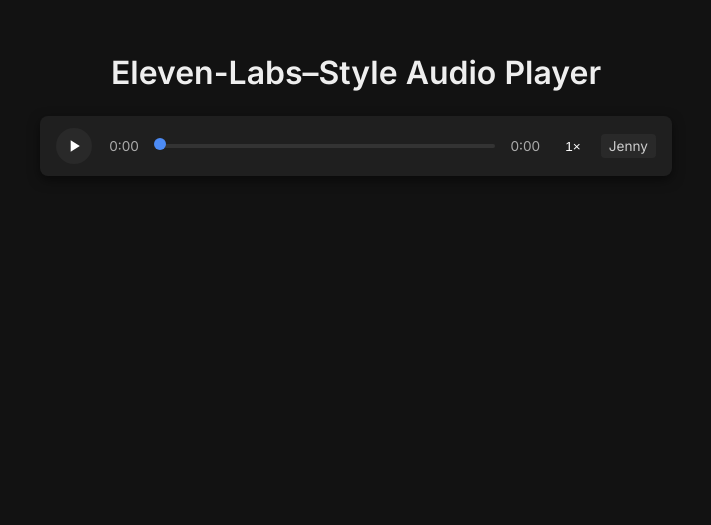
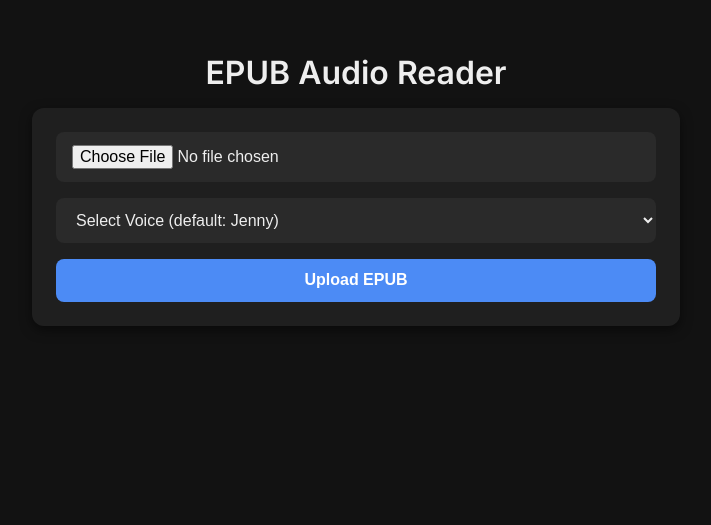
Before and after one commit to 64Alfred64/epub-audiobook, a Flask app: page / in a window 1280 px wide. Shown: the top 525 px of the page, without its empty margins (284-995 px from the left). Run offline with Flask 3, Linux system fonts and the light colour scheme; parts of the project's set-up code (start-up, migrations or seed data) failed here and were passed over.

Commit message:
Update index.html

```diff
--- a/templates/index.html
+++ b/templates/index.html
@@ -3,182 +3,284 @@
 <head>
   <meta charset="UTF-8"/>
   <meta name="viewport" content="width=device-width, initial-scale=1"/>
-  <title>Eleven-Labs Style Audio Player</title>
+  <title>EPUB Audio Reader</title>
   <link href="https://fonts.googleapis.com/css2?family=Inter:wght@400;600&display=swap" rel="stylesheet"/>
   <style>
+    /* DARK THEME + FONT */
     body {
       font-family: 'Inter', sans-serif;
-      background-color: #121212;
+      background: #121212;
       color: #eee;
-      margin: 0;
-      padding: 2rem;
-      display: flex;
-      flex-direction: column;
-      align-items: center;
+      margin: 0; padding: 2rem;
+      display: flex; flex-direction: column; align-items: center;
       min-height: 100vh;
     }
-    h1 {
-      font-weight: 700;
-      margin-bottom: 1.5rem;
+    h1 { font-weight: 700; margin-bottom: 1rem; }
+
+    /* UPLOAD FORM */
+    form {
+      background: #1f1f1f; padding: 1.5rem; border-radius: 12px;
+      max-width: 600px; width: 100%; display: flex;
+      flex-direction: column; gap: 1rem;
+      box-shadow: 0 4px 12px rgba(0,0,0,0.5);
+    }
+    input[type="file"], select, button {
+      font-size: 1rem; padding: 0.8rem 1rem;
+      border: none; border-radius: 8px;
+    }
+    input[type="file"], select {
+      background: #2a2a2a; color: #eee; cursor: pointer;
+    }
+    button {
+      background: #4c8bf5; color: #fff; font-weight: 600;
+      cursor: pointer; transition: background 0.2s;
+    }
+    button:hover { background: #3a6fe2; }
+
+    /* STATUS & TEXT DISPLAY */
+    #status { margin-top: 1rem; font-style: italic; color: #ccc; }
+    #textDisplay {
+      margin-top: 2rem; max-width: 800px; width: 100%;
     }
 
-    /* Eleven-Labs–Style Audio Player Controls */
-    .eleven-player {
-      display: flex;
-      align-items: center;
-      background: #1f1f1f;
-      padding: 0.75rem 1rem;
-      border-radius: 8px;
-      font-family: 'Inter', sans-serif;
-      gap: 0.75rem;
-      max-width: 600px;
-      width: 100%;
-      box-shadow: 0 4px 12px rgba(0,0,0,0.5);
+    /* PARAGRAPH STYLING */
+    #textDisplay p {
+      text-indent: 1.5em;
+      margin: 1em 0;
+      line-height: 1.6;
+      text-align: justify;
+      cursor: pointer;
+      position: relative;
+    }
+    /* drop cap on first paragraph */
+    #textDisplay p:first-of-type::first-letter {
+      float: left; font-size: 3rem; line-height: 1;
+      padding-right: 0.1em; color: #4c8bf5;
+    }
+    /* highlight the active paragraph */
+    .highlight {
+      background: rgba(76,139,245,0.2);
+      border-left: 4px solid #4c8bf5;
+      padding-left: 0.5em;
     }
 
+    /* ELEVEN-LABS STYLE PLAYER */
+    .eleven-player {
+      display: none; /* shown after upload */
+      align-items: center; background: #1f1f1f;
+      padding: 0.75rem 1rem; border-radius: 8px;
+      gap: 0.75rem; max-width: 600px; width: 100%;
+      box-shadow: 0 4px 12px rgba(0,0,0,0.5);
+      margin-top: 2rem;
+    }
     .eleven-player .play-btn {
-      width: 36px; height: 36px;
-      background: #292929;
-      border: none;
-      border-radius: 50%;
-      display: grid;
-      place-items: center;
-      cursor: pointer;
-      transition: background 0.2s;
+      width:36px; height:36px; background:#292929;
+      border:none; border-radius:50%; display:grid;
+      place-items:center; cursor:pointer; transition:background 0.2s;
     }
-    .eleven-player .play-btn:hover {
-      background: #3a3a3a;
+    .eleven-player .play-btn:hover { background:#3a3a3a; }
+    .eleven-player .play-btn svg { width:20px; height:20px; fill:#fff }
+    .eleven-player .progress-group {
+      flex:1; display:flex; align-items:center; gap:0.5rem;
     }
-    .eleven-player .play-btn svg {
-      width: 20px; height: 20px;
-      fill: #fff;
+    .eleven-player .time {
+      width:2.5rem; text-align:center; font-size:0.85rem; color:#aaa;
     }
-
-    .eleven-player .progress-group {
-      flex: 1;
-      display: flex;
-      align-items: center;
-      gap: 0.5rem;
+    .eleven-player .progress {
+      flex:1; height:4px; background:#333; border-radius:2px;
+      -webkit-appearance:none; cursor:pointer;
     }
-    .eleven-player .progress-group .time {
-      font-size: 0.85rem;
-      color: #aaa;
-      width: 2.5rem;
-      text-align: center;
+    .eleven-player .progress::-webkit-slider-thumb {
+      -webkit-appearance:none; width:12px; height:12px;
+      background:#4c8bf5; border-radius:50%; margin-top:-4px;
     }
-    .eleven-player .progress-group .progress {
-      -webkit-appearance: none;
-      appearance: none;
-      flex: 1;
-      height: 4px;
-      background: #333;
-      border-radius: 2px;
-      cursor: pointer;
-    }
-    .eleven-player .progress-group .progress::-webkit-slider-thumb {
-      -webkit-appearance: none;
-      appearance: none;
-      width: 12px; height: 12px;
-      background: #4c8bf5;
-      border-radius: 50%;
-      margin-top: -4px;
-    }
-
     .eleven-player .speed-btn {
-      background: none;
-      border: none;
-      color: #fff;
-      font-size: 0.85rem;
-      cursor: pointer;
-      padding: 0.25rem 0.5rem;
-      border-radius: 4px;
-      transition: background 0.2s;
+      background:none; border:none; color:#fff;
+      font-size:0.85rem; padding:0.25rem 0.5rem;
+      border-radius:4px; cursor:pointer;
+      transition:background 0.2s;
     }
     .eleven-player .speed-btn:hover {
-      background: rgba(255,255,255,0.1);
+      background:rgba(255,255,255,0.1);
     }
-
     .eleven-player .voice-label {
-      font-size: 0.85rem;
-      color: #ccc;
-      padding: 0.25rem 0.5rem;
-      background: #292929;
-      border-radius: 4px;
+      font-size:0.85rem; color:#ccc;
+      background:#292929; padding:0.25rem 0.5rem;
+      border-radius:4px;
     }
   </style>
 </head>
 <body>
 
-  <h1>Eleven-Labs–Style Audio Player</h1>
+  <h1>EPUB Audio Reader</h1>
 
+  <form id="uploadForm">
+    <input type="file" name="file" accept=".epub" required/>
+    <select id="voiceSelect" name="voice">
+      <option value="">Select Voice (default: Jenny)</option>
+    </select>
+    <button type="submit">Upload EPUB</button>
+  </form>
+
+  <div id="status"></div>
+  <div id="textDisplay"></div>
+
+  <!-- Eleven-Labs–Style Player -->
   <div class="eleven-player">
     <button class="play-btn" aria-label="Play/Pause">
       <svg viewBox="0 0 24 24"><path d="M8 5v14l11-7z"/></svg>
     </button>
-
     <div class="progress-group">
       <span class="time current">0:00</span>
       <input type="range" class="progress" min="0" max="100" value="0"/>
       <span class="time total">0:00</span>
     </div>
-
     <button class="speed-btn">1×</button>
     <div class="voice-label">Jenny</div>
   </div>
 
   <script>
-    // Grab controls
-    const playBtn     = document.querySelector('.eleven-player .play-btn');
-    const progress    = document.querySelector('.eleven-player .progress');
-    const currentTime = document.querySelector('.eleven-player .current');
-    const totalTime   = document.querySelector('.eleven-player .total');
-    const speedBtn    = document.querySelector('.eleven-player .speed-btn');
-    const voiceLabel  = document.querySelector('.eleven-player .voice-label');
+  // VOICE DROPDOWN
+  const voices = [
+    "en-AU-NatashaNeural","en-AU-WilliamNeural",
+    "en-CA-ClaraNeural","en-CA-LiamNeural",
+    "en-GB-LibbyNeural","en-GB-RyanNeural","en-GB-SoniaNeural",
+    "en-IN-NeerjaNeural","en-IN-PriyaNeural",
+    "en-US-AriaNeural","en-US-GuyNeural","en-US-JennyNeural",
+    "en-US-MichelleNeural","en-US-TonyNeural"
+  ];
+  const voiceSelect = document.getElementById('voiceSelect');
+  voices.forEach(v=>{
+    const o=document.createElement('option');
+    o.value=v; o.textContent=v;
+    voiceSelect.appendChild(o);
+  });
 
-    // Create audio element
+  // APP STATE
+  let uploadId, chunks = [], cache = {}, currentIdx=0, playingSeq=false;
+  const form       = document.getElementById('uploadForm');
+  const statusDiv  = document.getElementById('status');
+  const textDiv    = document.getElementById('textDisplay');
+  const player     = document.querySelector('.eleven-player');
+  const playBtn    = player.querySelector('.play-btn');
+  const prog       = player.querySelector('.progress');
+  const curTime    = player.querySelector('.current');
+  const totTime    = player.querySelector('.total');
+  const speedBtn   = player.querySelector('.speed-btn');
+  const voiceLabel = player.querySelector('.voice-label');
+
+  // HTML5 Audio
   const audio = new Audio();
-    audio.src = 'YOUR_AUDIO_FILE_URL.mp3'; // ← Replace with your URL
   audio.preload = 'metadata';
 
-    // Once metadata is loaded, display total duration
-    audio.onloadedmetadata = () => {
-      const t = Math.floor(audio.duration);
-      totalTime.textContent =
-        `${Math.floor(t/60)}:${String(t%60).padStart(2,'0')}`;
+  // UPLOAD => EXTRACT + RENDER PARAGRAPHS
+  form.addEventListener('submit', async e=>{
+    e.preventDefault();
+    statusDiv.textContent = 'Extracting text…';
+    textDiv.innerHTML = '';
+    player.style.display = 'none';
+    cache = {};
+    const fd = new FormData(form);
+    const res = await fetch('/upload',{method:'POST',body:fd});
+    if(!res.ok){
+      statusDiv.textContent = `Error: ${await res.text()}`;
+      return;
+    }
+    const data = await res.json();
+    uploadId = data.upload_id;
+    chunks = data.text_chunks;
+    statusDiv.textContent = 'Click any paragraph to start reading.';
+    chunks.forEach((c,i)=>{
+      const p = document.createElement('p');
+      p.textContent = c;
+      p.dataset.index = i;
+      textDiv.appendChild(p);
+    });
+  });
+
+  // CLICK PARA => BEGIN CONTINUOUS PLAYBACK
+  textDiv.addEventListener('click', e=>{
+    if(e.target.tagName !== 'P') return;
+    startSequence(+e.target.dataset.index);
+  });
+
+  // FETCH & CACHE A CHUNK
+  function fetchChunk(i){
+    if(cache[i]) return Promise.resolve(cache[i]);
+    return fetch('/chunk',{
+      method:'POST',
+      headers:{'Content-Type':'application/json'},
+      body: JSON.stringify({upload_id:uploadId,index:i})
+    })
+    .then(r=>r.ok? r.blob(): Promise.reject(r.statusText))
+    .then(blob=>{
+      const url = URL.createObjectURL(blob);
+      cache[i] = url;
+      return url;
+    });
+  }
+
+  // PLAY FROM INDEX, CHAIN INTO NEXT
+  function startSequence(idx){
+    playingSeq = true;
+    currentIdx = idx;
+    voiceLabel.textContent = voiceSelect.value||'Jenny';
+    player.style.display = 'flex';
+    playChunk(idx);
+  }
+
+  function playChunk(i){
+    // highlight
+    textDiv.querySelectorAll('p').forEach(p=>p.classList.remove('highlight'));
+    const p = textDiv.querySelector(`p[data-index="${i}"]`);
+    if(p) p.classList.add('highlight');
+    // load + play
+    fetchChunk(i).then(url=>{
+      audio.src = url;
+      audio.play();
+      // set up times
+    });
+  }
+
+  // CHAIN NEXT CHUNK ON END
+  audio.onended = ()=>{
+    if(playingSeq && currentIdx+1 < chunks.length){
+      currentIdx++;
+      playChunk(currentIdx);
+    } else {
+      playingSeq = false;
+    }
   };
 
-    // Update current time & slider as audio plays
-    audio.ontimeupdate = () => {
+  // UPDATE PLAYER TIMES & PROGRESS (per-chunk)
+  audio.onloadedmetadata = ()=>{
+    const d = Math.floor(audio.duration);
+    totTime.textContent = `${Math.floor(d/60)}:${String(d%60).padStart(2,'0')}`;
+  };
+  audio.ontimeupdate = ()=>{
     const t = Math.floor(audio.currentTime);
-      currentTime.textContent =
-        `${Math.floor(t/60)}:${String(t%60).padStart(2,'0')}`;
-      progress.value = (audio.currentTime / audio.duration) * 100 || 0;
+    curTime.textContent = `${Math.floor(t/60)}:${String(t%60).padStart(2,'0')}`;
+    prog.value = (audio.currentTime / audio.duration)*100 || 0;
+  };
+  prog.oninput = e=>{
+    audio.currentTime = (e.target.value/100)*audio.duration;
   };
 
-    // Scrub on slider input
-    progress.oninput = e => {
-      audio.currentTime = (e.target.value / 100) * audio.duration;
+  // PLAY/PAUSE BUTTON
+  playBtn.onclick = ()=>{
+    if(audio.paused) audio.play(); else audio.pause();
+    const path = audio.paused
+      ? 'M8 5v14l11-7z'
+      : 'M6 5h4v14H6zm8 0h4v14h-4z';
+    playBtn.querySelector('path').setAttribute('d', path);
   };
 
-    // Play/Pause toggle
-    playBtn.onclick = () => {
-      if (audio.paused) audio.play();
-      else audio.pause();
-      playBtn.querySelector('path').setAttribute(
-        'd',
-        audio.paused
-          ? 'M8 5v14l11-7z'         // play icon
-          : 'M6 5h4v14H6zm8 0h4v14h-4z' // pause icon
-      );
-    };
-
-    // Speed cycle
-    const speeds = [1,1.25,1.5,2];
-    let speedIndex = 0;
-    speedBtn.onclick = () => {
-      speedIndex = (speedIndex + 1) % speeds.length;
-      audio.playbackRate = speeds[speedIndex];
-      speedBtn.textContent   = speeds[speedIndex] + '×';
+  // SPEED CYCLE
+  const speeds=[1,1.25,1.5,2]; let si=0;
+  speedBtn.onclick = ()=>{
+    si=(si+1)%speeds.length;
+    audio.playbackRate = speeds[si];
+    speedBtn.textContent = speeds[si]+'×';
   };
   </script>
 </body>
```
Lines whose indentation alone changed are shown as unchanged.
